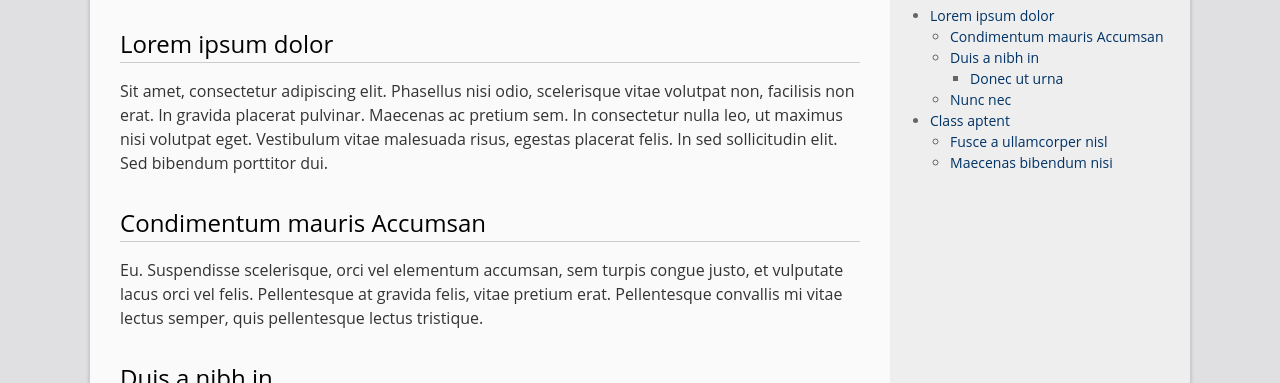
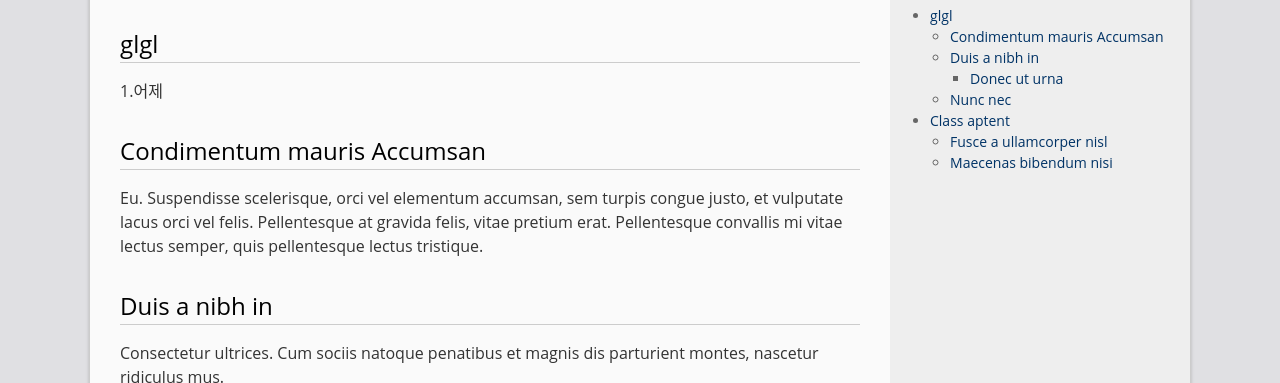
Before and after one commit to minggu-ha/minggu-ha.github.com, a Jekyll site: the page built from _posts/1970-01-01-test.md, in a window 1280 px wide and 900 px high, cut to the strip 517-900 px from the top of the window. Built offline with Jekyll 4.4.1, drawn with Linux system fonts in a browser that asks for light colours.

Commit message:
Update 1970-01-01-test.md

```diff
--- a/_posts/1970-01-01-test.md
+++ b/_posts/1970-01-01-test.md
@@ -10,10 +10,9 @@ This is just a style test post, filled with LoremIpsue. Feel free to delete the
 
 ![](http://lorempixel.com/400/200/)
 
-# Lorem ipsum dolor
+# glgl
 
-Sit amet, consectetur adipiscing elit. Phasellus nisi odio, scelerisque vitae volutpat non, facilisis non erat. In gravida placerat pulvinar. Maecenas ac pretium sem. In consectetur nulla leo, ut maximus nisi volutpat eget. Vestibulum vitae malesuada risus, egestas placerat felis. In sed sollicitudin elit. Sed bibendum porttitor dui.
-
+1.어제
 ## Condimentum mauris Accumsan
 
 Eu. Suspendisse scelerisque, orci vel elementum accumsan, sem turpis congue justo, et vulputate lacus orci vel felis. Pellentesque at gravida felis, vitae pretium erat. Pellentesque convallis mi vitae lectus semper, quis pellentesque lectus tristique.
```
